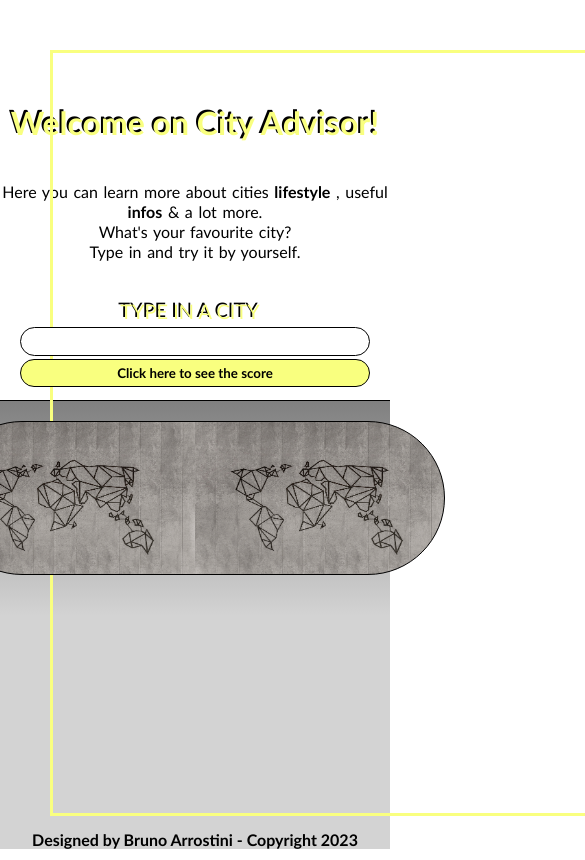
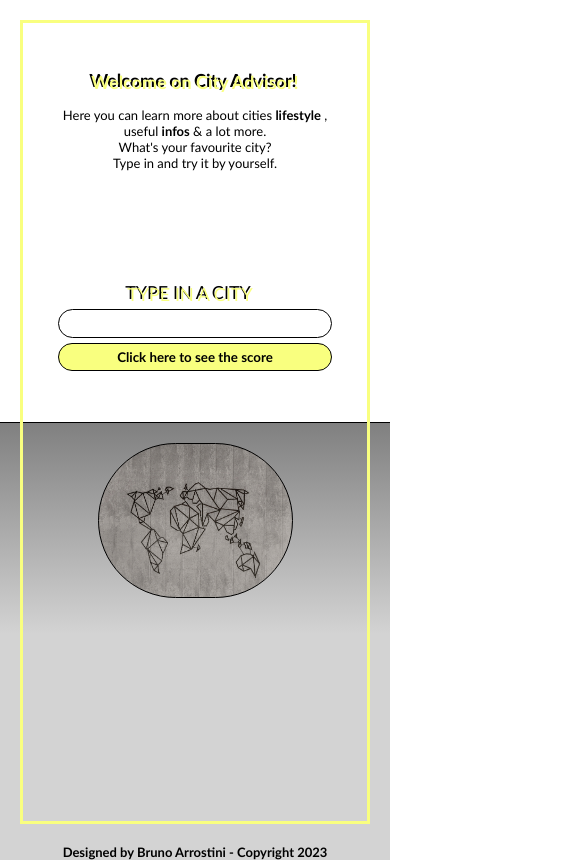
Before and after one commit to BrunoArrostini/CityAdvisor, a website built with webpack: page src/template.html in a window 390 px wide. Shown: the top 860 px of the page, 585 px wide, since content can reach past the window. Built offline with nearby package versions, Linux system fonts and the light colour scheme.

Commit message:
media query added

```diff
--- a/src/functions.js
+++ b/src/functions.js
@@ -20,10 +20,16 @@ export async function getCity(city){
             cityCategories.appendChild(elem);
             cityCategories.style.overflow="scroll";
             cityCategories.style.borderColor="rgb(249, 255, 127)";
-            cityCategories.style.borderStyle="inset";
         });
     })
     .catch (err =>{
-        errorBox.innerHTML= "Please retry <br> city name must be in english";
+        errorBox.innerHTML= "Please retry <br> City name must be in english";
     });
 }
+
+export async function showCityImg(){
+    const img = await axios.get(`https://api.teleport.org/api/urban_areas/slug:${city.toLowerCase().trim().replaceAll(' ', '-')}/images/`)
+    .then (img=>{
+        console.log(img.data.photos[1]);
+    });
+}
--- a/src/index.js
+++ b/src/index.js
@@ -2,4 +2,4 @@ import "./main.css";
 
 import world from "./assets/img/world.jpg";
 import {inputText} from "./dom";
-import { getCity,showResults} from "./functions";
+import { getCity,showResults,showCityImg} from "./functions";
--- a/src/main.css
+++ b/src/main.css
@@ -58,7 +58,7 @@ h1{
     display: flex;
     flex-direction: column;
     align-items: center;
-    z-index: 100;
+    z-index: 2;
 }
 #label{
     font-size: 20px;
@@ -146,17 +146,42 @@ footer{
     font-weight: 600;
 }
 
-@media only screen and(max-width:375px) {
+@media only screen and (max-width: 414px){
+    body{
+        height: 100vh;
+    }
     .header{
-        height: 335.5px;
-        width: 175px;
+        width: 100%;
+        height: 50%;
+        text-align: center;
+        display: flex;
+        flex-direction: column;
+        align-items: center;
+        z-index: 2;
+    }
+    .text{
+        margin-top: 20px;
+        display: flex;
+        flex-direction: column;
+        align-items: center;
     }
     h1{
-        width: 30%;
+        margin-top: 10px;
+        width: 90%;
+        height: 5%;
+        font-size: large;
+    }
+    .main-text{
+        width: 70%;
+        margin-top: 30px;
+        height: 5%;
+        line-height: normal;
+        word-spacing: normal;
+        font-size: 13px;
     }
     .main{
-        height: 335.5px;
-        width: 175px;
+        height: 50%;
+        width: 100%;
     }
     .img-container{
         width: 50%;
@@ -164,9 +189,78 @@ footer{
     }
     .frame{
         padding: 70px;
-        margin: 10px;
+        margin: 20px;
     }
     .img-container{
-        width: 100px;
+        width: 50%;
+    }
+    #form{
+        margin-top: 15px;
+        margin-bottom: 10px;
+        display: flex;
+        flex-direction: column;
+        align-items: center;
+        z-index: 100;
+    }
+    #label{
+        font-size: 18px;
+    }
+    #inputText{
+        margin-top: 4px;
+        width: 130%;
+    }
+    #btn{
+        width: 130%;
+        margin-top: 5px;
+        border:1.5px solid black;
+    }
+    #btn:hover{
+        width: 140%;
+        border:1.5px solid black;
+    }
+    .results-container{
+        height: 80%;
+        display: flex;
+        flex-direction: column;
+        align-items: center;
+
+    }
+    #cityInfo{
+        text-align: center;
+        margin-top: 5px;
+        height: 40%;
+        overflow: scroll;
+        margin-left: 70px;
+        margin-right: 70px;
+        z-index: 2;
+    }
+    #cityInfo:active{
+        z-index: 4;
+        height: 100%;
+        width: 90%;
+        position: fixed;
+        top: 45%;
+        background: linear-gradient(to bottom,gray,lightgray 50%, lightgray 75%);
+        margin-top: 20px;
+        margin-left: 10px;
+        margin-right: 10px;
+    }
+    #cityCategories{
+        margin-top: 7px;
+        height: 40%;
+        margin-bottom: 1px;
+        z-index: 2;
+        border-top: 1px solid black;
+    }
+    #cityCategories:active{
+        z-index: 4;
+        height: 100%;
+        width: 90%;
+        position: fixed;
+        top: 45%;
+        background: linear-gradient(to bottom,gray,lightgray 50%, lightgray 75%);
+    }
+    footer{
+        font-size: small;
     }
 }
```
Also changed, not shown: dist/main.js.
